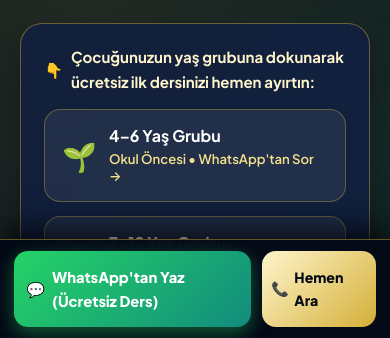
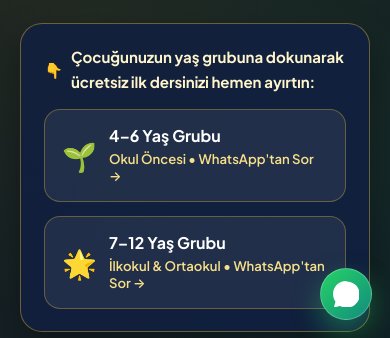
Before and after one commit to maximmillian56/nun-akademi, a plain HTML site: page index.html in a window 390 px wide. Shown: the part 506-844 px from the top of the page. Drawn offline with nearby package versions, Linux system fonts and the light colour scheme.

Commit message:
Remove intrusive mobile bottom bar and replace with sleek circular WhatsApp icon

```diff
--- a/index.html
+++ b/index.html
@@ -18,7 +18,7 @@
   <link rel="preconnect" href="https://fonts.gstatic.com" crossorigin />
   <link href="https://fonts.googleapis.com/css2?family=Amiri:ital,wght@0,400;0,700;1,400&family=Cormorant+Garamond:ital,wght@0,600;0,700;1,600&family=Plus+Jakarta+Sans:wght@400;500;600;700;800&display=swap" rel="stylesheet" />
 
-  <link rel="stylesheet" href="styles.css?v=5" />
+  <link rel="stylesheet" href="styles.css?v=6" />
 </head>
 <body>
 
@@ -873,21 +873,11 @@
     </div>
   </footer>
 
-  <!-- Masaüstü İçin Sağ Alt WhatsApp Butonu -->
-  <a href="https://wa.me/905414117127?text=Merhaba%2C%20Nun%20Akademi%20online%20e%C4%9Fitimleri%20ve%20%C3%BCcretsiz%20deneme%20dersi%20hakk%C4%B1nda%20bilgi%20almak%20istiyorum." target="_blank" rel="noopener" class="floating-wa" aria-label="WhatsApp İle İletişime Geç">
-    <span style="font-size:1.3rem;">💬</span>
-    <span>Ücretsiz Deneme Dersi • WhatsApp</span>
+  <!-- Sağ Alt Zarif WhatsApp İkonu -->
+  <a href="https://wa.me/905414117127?text=Merhaba%2C%20Nun%20Akademi%20online%20e%C4%9Fitimleri%20ve%20%C3%BCcretsiz%20deneme%20dersi%20hakk%C4%B1nda%20bilgi%20almak%20istiyorum." target="_blank" rel="noopener" class="floating-wa" aria-label="WhatsApp İle İletişime Geç" title="WhatsApp İle İletişime Geç">
+    <svg xmlns="http://www.w3.org/2000/svg" width="26" height="26" viewBox="0 0 24 24" fill="currentColor"><path d="M12.031 6.172c-3.181 0-5.767 2.586-5.768 5.766-.001 1.298.38 2.27 1.019 3.287l-.582 2.128 2.182-.573c.978.58 1.911.928 3.145.929 3.178 0 5.767-2.587 5.768-5.766.001-3.187-2.575-5.77-5.764-5.771zm3.392 8.244c-.144.405-.837.774-1.17.824-.299.045-.677.063-1.092-.069-.252-.08-.575-.187-.988-.365-1.739-.751-2.874-2.502-2.961-2.617-.087-.116-.708-.94-.708-1.793s.448-1.273.607-1.446c.159-.173.346-.217.462-.217l.332.006c.106.005.249-.04.39.298.144.347.491 1.2.534 1.287.043.087.072.188.014.304-.058.116-.087.188-.173.289l-.26.304c-.087.086-.177.18-.076.354.101.174.449.741.964 1.201.662.591 1.221.774 1.394.86s.274.072.376-.043c.101-.116.433-.506.549-.68.116-.173.231-.145.39-.087s1.011.477 1.184.564.289.13.332.202c.045.072.045.419-.1.824zm-3.423-14.416c-6.627 0-12 5.373-12 12 0 2.625.846 5.059 2.284 7.033l-1.494 5.457 5.604-1.47c1.9.988 4.061 1.552 6.356 1.552 6.627 0 12-5.373 12-12s-5.373-12-12-12z"/></svg>
+    <span class="floating-wa-text">WhatsApp İletişim</span>
   </a>
-
-  <!-- MOBİL CİHAZLAR İÇİN HER ZAMAN ALTTA SABİT, ÇOK KOLAY AKSİYON ÇUBUĞU -->
-  <div class="mobile-sticky-bar">
-    <a href="https://wa.me/905414117127?text=Merhaba%2C%20Nun%20Akademi%20%C3%BCcretsiz%20deneme%20dersi%20hakk%C4%B1nda%20bilgi%20almak%20istiyorum." target="_blank" rel="noopener" class="mobile-bar-wa">
-      <span>💬</span> WhatsApp'tan Yaz (Ücretsiz Ders)
-    </a>
-    <a href="tel:+905414117127" class="mobile-bar-call">
-      <span>📞</span> Hemen Ara
-    </a>
-  </div>
 
   <script src="script.js"></script>
 </body>
--- a/styles.css
+++ b/styles.css
@@ -1498,7 +1498,7 @@ button {
   gap: 0.75rem;
 }
 
-/* Desktop Floating WhatsApp Widget */
+/* Floating WhatsApp Widget (Sleek on Desktop, Compact Circle Icon on Mobile) */
 .floating-wa {
   position: fixed;
   bottom: 24px;
@@ -1506,20 +1506,21 @@ button {
   z-index: 90;
   display: flex;
   align-items: center;
-  gap: 0.65rem;
+  justify-content: center;
+  gap: 0.6rem;
   background: linear-gradient(135deg, #25d366, #128c7e);
   color: #fff;
-  padding: 0.85rem 1.35rem;
+  padding: 0.8rem 1.25rem;
   border-radius: 999px;
   font-weight: 700;
-  font-size: 0.92rem;
-  box-shadow: 0 15px 35px rgba(37, 211, 102, 0.45);
-  border: 2px solid rgba(255, 255, 255, 0.25);
-}
-
-/* Mobile Bottom Sticky Action Bar (Ultra Easy for Non-Tech Users) */
-.mobile-sticky-bar {
-  display: none;
+  font-size: 0.9rem;
+  box-shadow: 0 12px 28px rgba(37, 211, 102, 0.4);
+  border: 1.5px solid rgba(255, 255, 255, 0.25);
+}
+
+.floating-wa:hover {
+  transform: translateY(-3px);
+  box-shadow: 0 16px 36px rgba(37, 211, 102, 0.55);
 }
 
 /* ==========================================================================
@@ -1584,10 +1585,6 @@ button {
 }
 
 @media (max-width: 768px) {
-  body {
-    padding-bottom: 84px; /* Space for mobile bottom sticky bar */
-  }
-
   .top-ribbon {
     font-size: 0.78rem;
     padding: 0.5rem;
@@ -1691,53 +1688,18 @@ button {
     gap: 1.75rem;
   }
 
-  /* Hide desktop floating button & show thumb-friendly Mobile Sticky Bar */
+  /* Compact, non-intrusive circular WhatsApp button in bottom-right corner on mobile */
   .floating-wa {
+    width: 52px;
+    height: 52px;
+    padding: 0;
+    bottom: 18px;
+    right: 18px;
+    border-radius: 50%;
+  }
+
+  .floating-wa-text {
     display: none;
-  }
-
-  .mobile-sticky-bar {
-    position: fixed;
-    bottom: 0;
-    left: 0;
-    right: 0;
-    z-index: 95;
-    background: rgba(4, 9, 21, 0.96);
-    backdrop-filter: blur(16px);
-    -webkit-backdrop-filter: blur(16px);
-    border-top: 1.5px solid rgba(212, 175, 55, 0.45);
-    padding: 0.7rem 0.9rem;
-    display: grid;
-    grid-template-columns: 1.35fr 0.65fr;
-    gap: 0.65rem;
-    box-shadow: 0 -10px 30px rgba(0, 0, 0, 0.75);
-  }
-
-  .mobile-bar-wa {
-    background: linear-gradient(135deg, #25d366, #128c7e);
-    color: #fff;
-    font-weight: 800;
-    font-size: 0.92rem;
-    padding: 0.85rem 0.75rem;
-    border-radius: 14px;
-    display: flex;
-    align-items: center;
-    justify-content: center;
-    gap: 0.45rem;
-    box-shadow: 0 6px 18px rgba(37, 211, 102, 0.4);
-  }
-
-  .mobile-bar-call {
-    background: linear-gradient(135deg, var(--gold-200), var(--gold-500));
-    color: var(--navy-950);
-    font-weight: 800;
-    font-size: 0.88rem;
-    padding: 0.85rem 0.6rem;
-    border-radius: 14px;
-    display: flex;
-    align-items: center;
-    justify-content: center;
-    gap: 0.35rem;
   }
 }
 
```
